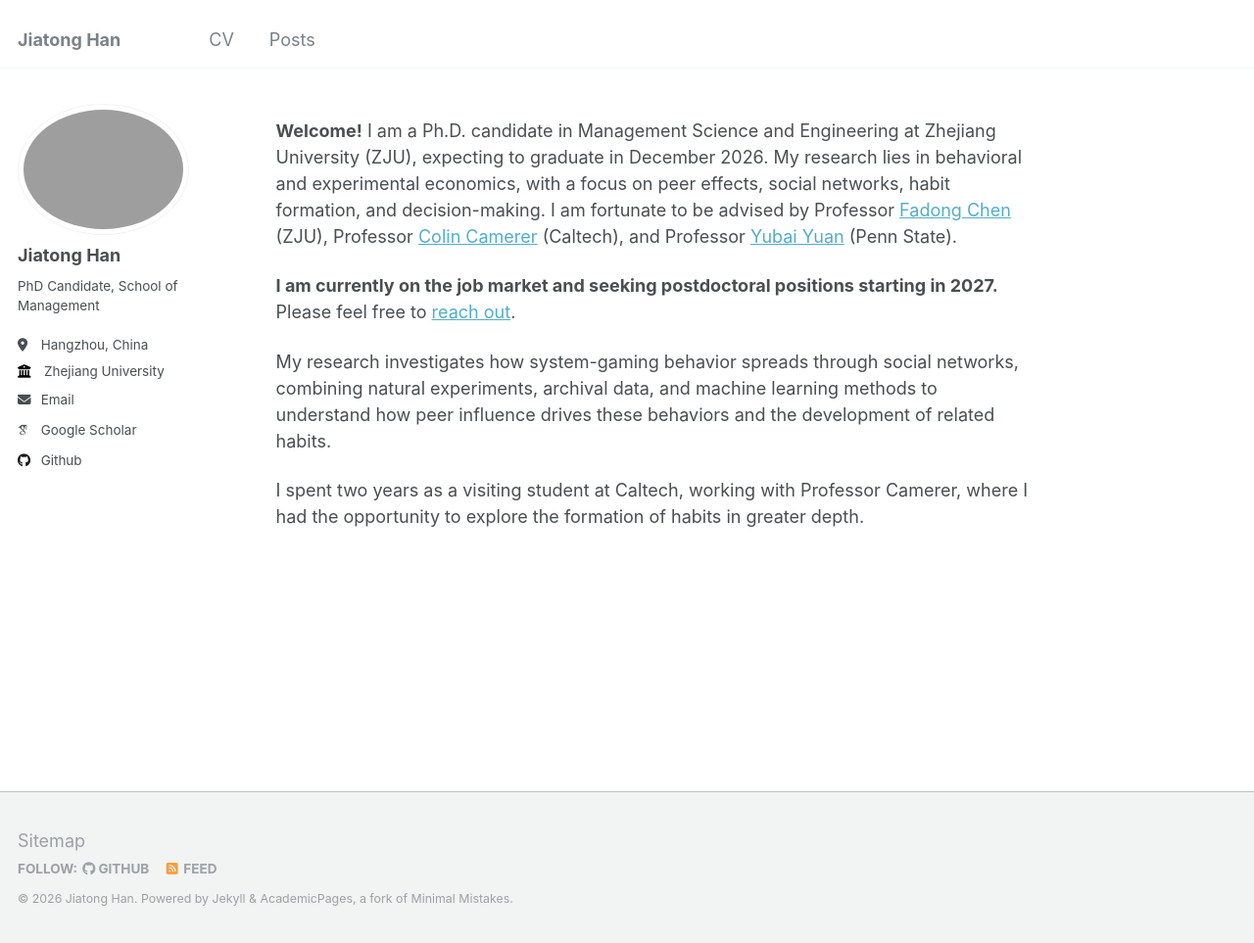
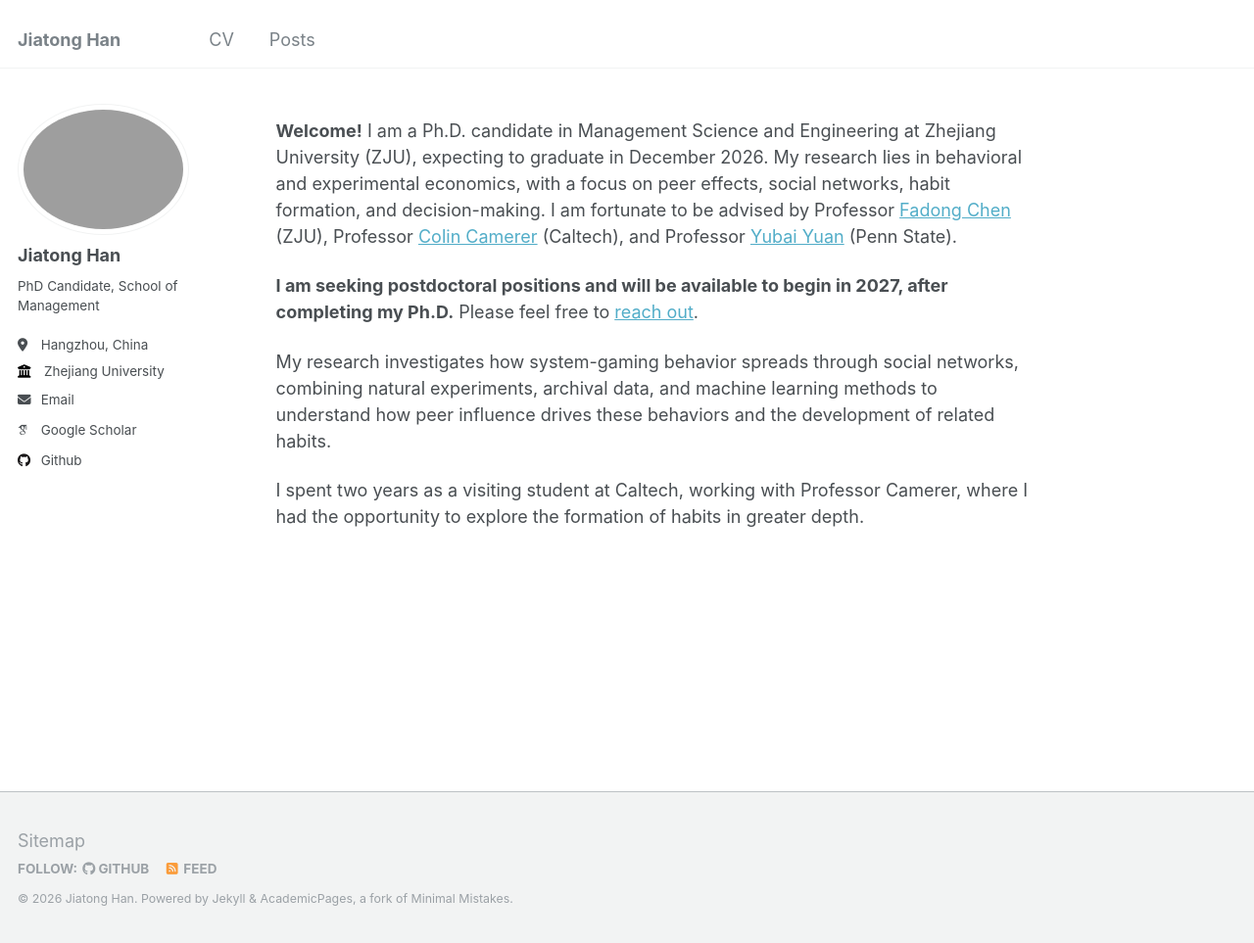
Before and after one commit to tt-08/jiatonghan, a Jekyll site: the page built from _pages/about.md, in a window 1280 px wide and 963 px high. Shown: the whole window at 98% size. Built offline with Jekyll 4.4.1, drawn with Linux system fonts in a browser that asks for light colours; some web fonts are replaced.

Commit message:
Homepage: postdoc-only availability note (begin 2027 after Ph.D.)
Co-Authored-By: Claude Opus 4.8 (1M context) <noreply@anthropic.com>

```diff
--- a/_pages/about.md
+++ b/_pages/about.md
@@ -9,7 +9,7 @@ redirect_from:
 **Welcome!**
 I am a Ph.D. candidate in Management Science and Engineering at Zhejiang University (ZJU), expecting to graduate in December 2026. My research lies in behavioral and experimental economics, with a focus on peer effects, social networks, habit formation, and decision-making. I am fortunate to be advised by Professor [Fadong Chen](https://fadongchen.weebly.com/) (ZJU), Professor [Colin Camerer](https://www.hss.caltech.edu/people/colin-f-camerer) (Caltech), and Professor [Yubai Yuan](https://yubaiyuan-stats.github.io/) (Penn State).
 
-**I am currently on the job market and seeking postdoctoral positions starting in 2027.** Please feel free to [reach out](mailto:hanjt@zju.edu.cn).
+**I am seeking postdoctoral positions and will be available to begin in 2027, after completing my Ph.D.** Please feel free to [reach out](mailto:hanjt@zju.edu.cn).
 
 My research investigates how system-gaming behavior spreads through social networks, combining natural experiments, archival data, and machine learning methods to understand how peer influence drives these behaviors and the development of related habits.
 
```
